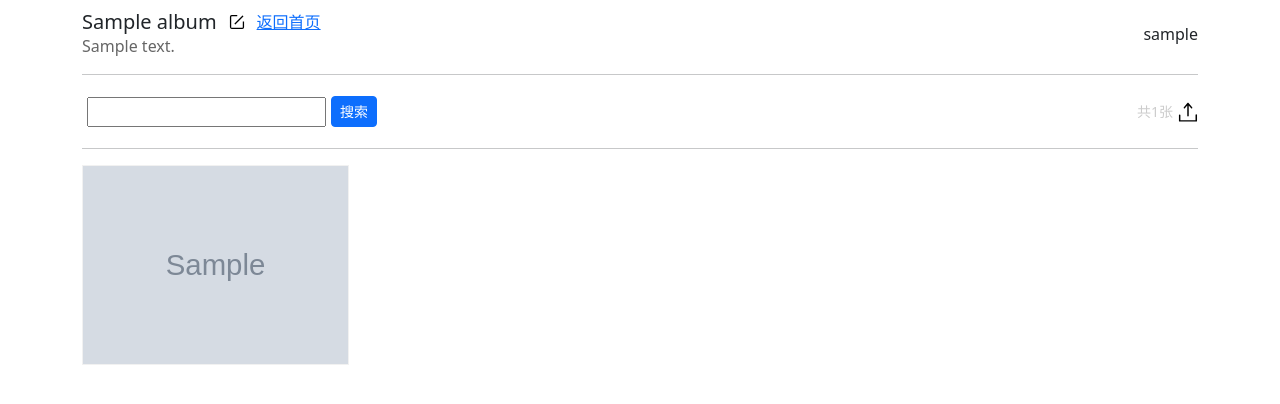
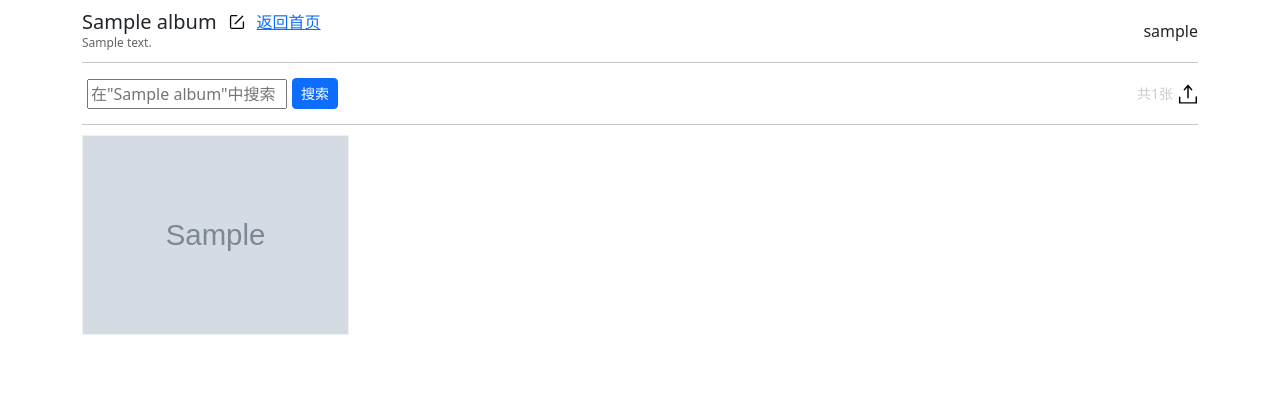
Before and after one commit to BlackIce417/NasCtr, a Django app: page /albums/1 in a window 1280 px wide. Shown: the top 404 px of the page. Run offline with Django 5.2, Linux system fonts and the light colour scheme; a user stored in the database is signed in; tables that the repository leaves empty hold one stand-in row (values such as "Sample post"); grey boxes marked "Sample" are stand-in pictures; some libraries are stand-ins or nearby versions.

Commit message:
little updates

```diff
--- a/main/static/css/style.css
+++ b/main/static/css/style.css
@@ -1,3 +1,7 @@
+hr {
+    margin: 10px 0;
+}
+
 .search-box {
     display: flex;
     justify-content: center;
@@ -7,6 +11,7 @@
 
 .search-box input {
     margin-right: 5px;
+    width: 200px;
 }
 
 .btn-upload-single-img {
@@ -19,3 +24,26 @@
     border: none;
     background-color: transparent;
 }
+
+.tooltip {
+    position: relative;
+    display: inline-block;
+}
+
+.tooltip .tooltiptext {
+    visibility: hidden;
+    width: 120px;
+    background-color: black;
+    color: #fff;
+    text-align: center;
+    border-radius: 6px;
+    padding: 5px 0;
+
+    /* 定位 */
+    position: absolute;
+    z-index: 1;
+}
+
+.tooltip:hover .tooltiptext {
+    visibility: visible;
+}
--- a/main/templates/main/album.html
+++ b/main/templates/main/album.html
@@ -16,14 +16,14 @@
         <div class="album-info">
           <div class="album-head d-flex align-items-center">
             <h5 style="margin: 0;">{{ album.name }}</h5>
-            <button class="btn-edit-albuminfo">
+            <button class="btn-edit-albuminfo" title="编辑相册信息" type="button">
               <svg t="1743065436914" class="icon" viewBox="0 0 1024 1024" version="1.1" xmlns="http://www.w3.org/2000/svg" p-id="2639" width="18" height="18">
                 <path d="M526.41 117.029v58.514a7.314 7.314 0 0 1-7.315 7.314H219.429a36.571 36.571 0 0 0-35.987 29.989l-0.585 6.583V804.57a36.571 36.571 0 0 0 29.989 35.987l6.583 0.585H804.57a36.571 36.571 0 0 0 35.987-29.989l0.585-6.583v-317.44a7.314 7.314 0 0 1 7.314-7.314h58.514a7.314 7.314 0 0 1 7.315 7.314v317.44a109.714 109.714 0 0 1-99.182 109.203l-10.533 0.512H219.43a109.714 109.714 0 0 1-109.203-99.182l-0.512-10.533V219.43a109.714 109.714 0 0 1 99.182-109.203l10.533-0.512h299.666a7.314 7.314 0 0 1 7.314 7.315z m307.345 31.817l41.4 41.399a7.314 7.314 0 0 1 0 10.313L419.985 655.726a7.314 7.314 0 0 1-10.313 0l-41.399-41.4a7.314 7.314 0 0 1 0-10.312l455.168-455.168a7.314 7.314 0 0 1 10.313 0z" p-id="2640"></path>
               </svg>
             </button>
             <a href="{% url 'main:usercenter' %}" class="btn-back">返回首页</a>
           </div>
-          <p style="color: #666;margin: 0;">{{ album.description }}</p>
+          <p style="color: #666;margin: 0;font-size: 12px;">{{ album.description }}</p>
           <form id="overlay" class="overlay" action="{% url 'main:edit-album' %}?album={{ album.id }}" method="post">
             {% csrf_token %}
             <div class="popup">
@@ -49,9 +49,9 @@
       </nav>
       <hr />
       <div class="album-options">
-        <form action="#" method="post">
+        <form action="{% url 'main:albums' album.id %}" method="get">
           <div class="search-box">
-            <input type="text" />
+            <input type="text" name="search" placeholder="在&quot;{{ album.name }}&quot;中搜索">
             <button class="btn btn-primary btn-sm" type="submit">搜索</button>
           </div>
         </form>
--- a/main/views.py
+++ b/main/views.py
@@ -75,7 +75,7 @@ def album(request, album_id):
     album = Album.objects.get(host=request.user, id=album_id)
     if request.method == "POST":
         pic_upload_form = PictureForm(request.POST, request.FILES)
-        print(request.FILES)
+        # print(request.FILES)
         if True:
             images = request.FILES.getlist("image[]")
             print(f"images={images}")
@@ -87,17 +87,29 @@ def album(request, album_id):
                     album=album,
                 )
                 picture.save()
-            return JsonResponse({"success": True, "redirect_url": reverse("main:albums", args=[album.id])})
+            return JsonResponse(
+                {
+                    "success": True,
+                    "redirect_url": reverse("main:albums", args=[album.id]),
+                }
+            )
         else:
             print(f"invalid form")
             return HttpResponse("Upload fail: invalid form")
-    form = PictureForm()
-    pictures = (
-        Picture.objects.filter(album=album)
-        .exclude(picture_type="default_cover")
-        .order_by("-uploaded_at")
-    )
-    context = {"album": album, "pic_form": form, "pictures": pictures}
+    search = request.GET.get("search")
+    if search:
+        pictures = (
+            Picture.objects.filter(album=album, tag=search)
+            .exclude(picture_type="default_cover")
+            .order_by("-uploaded_at")
+        )
+    else:
+        pictures = (
+            Picture.objects.filter(album=album)
+            .exclude(picture_type="default_cover")
+            .order_by("-uploaded_at")
+        )
+    context = {"album": album, "pictures": pictures}
     return render(request, "main/album.html", context)
 
 
@@ -171,6 +183,7 @@ def load_albums(request):
     context = {"albums": album}
     return render(request, "main/album_list.html", context)
 
+
 @login_required(login_url="/login/")
 def view_picture_modal(reqeust):
     picture_id = reqeust.GET.get("picture_id")
@@ -201,7 +214,7 @@ def view_picture_detail(request):
     if request.method == "POST":
         description = request.POST["description"]
         picture.description = description
-        tags = [name.strip() for name in request.POST["tag"].split(",") if name.strip() ]
+        tags = [name.strip() for name in request.POST["tag"].split(",") if name.strip()]
         # print(f"tag={tag}")
         for tag in tags:
             t, created = Tag.objects.get_or_create(name=tag)
@@ -222,7 +235,7 @@ def view_picture_detail(request):
 
 @login_required(login_url="/login/")
 def search(request):
-    q=request.GET.get("q")
+    q = request.GET.get("q")
     print(f"{request.GET}")
     if q is None:
         return HttpResponse("No query")
```
